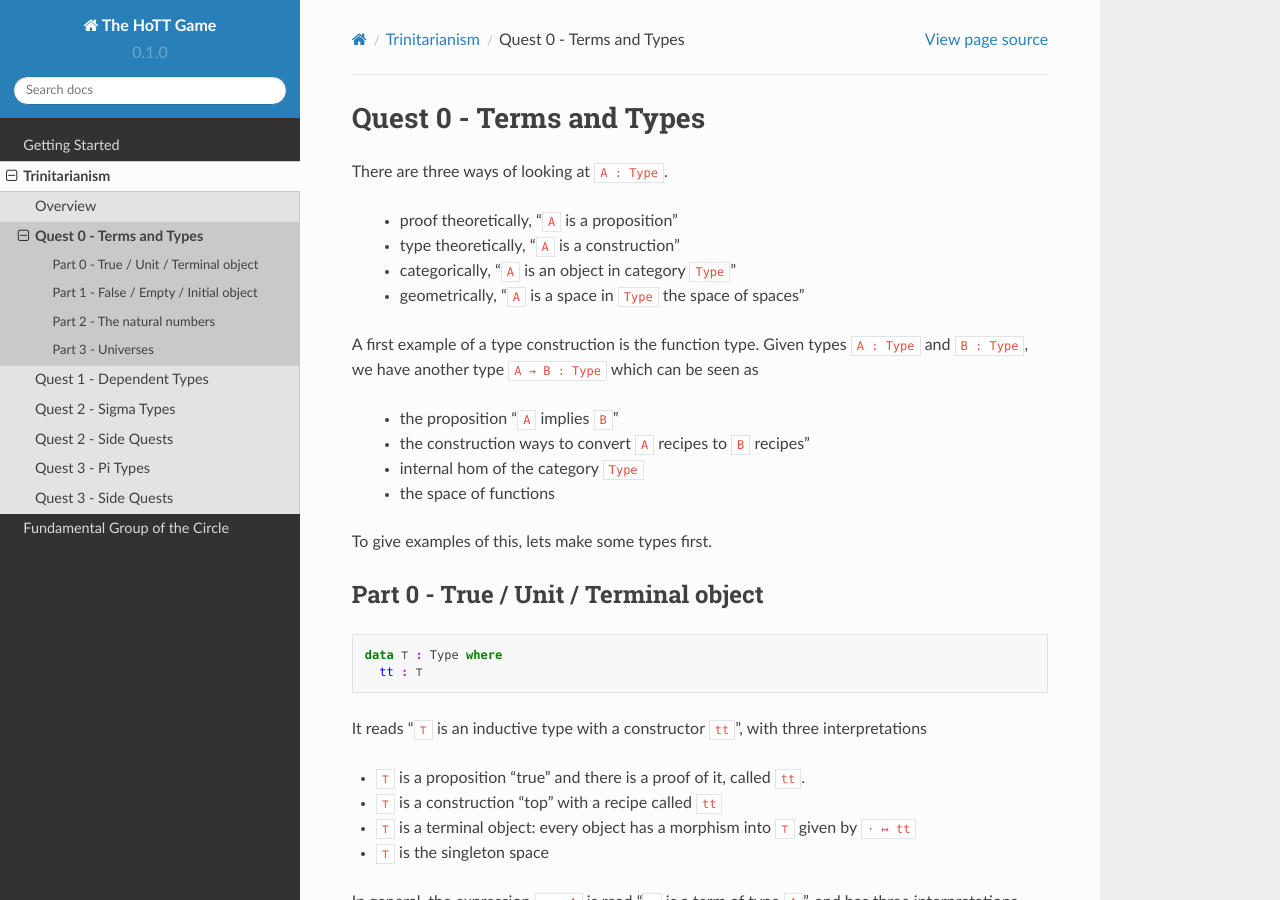
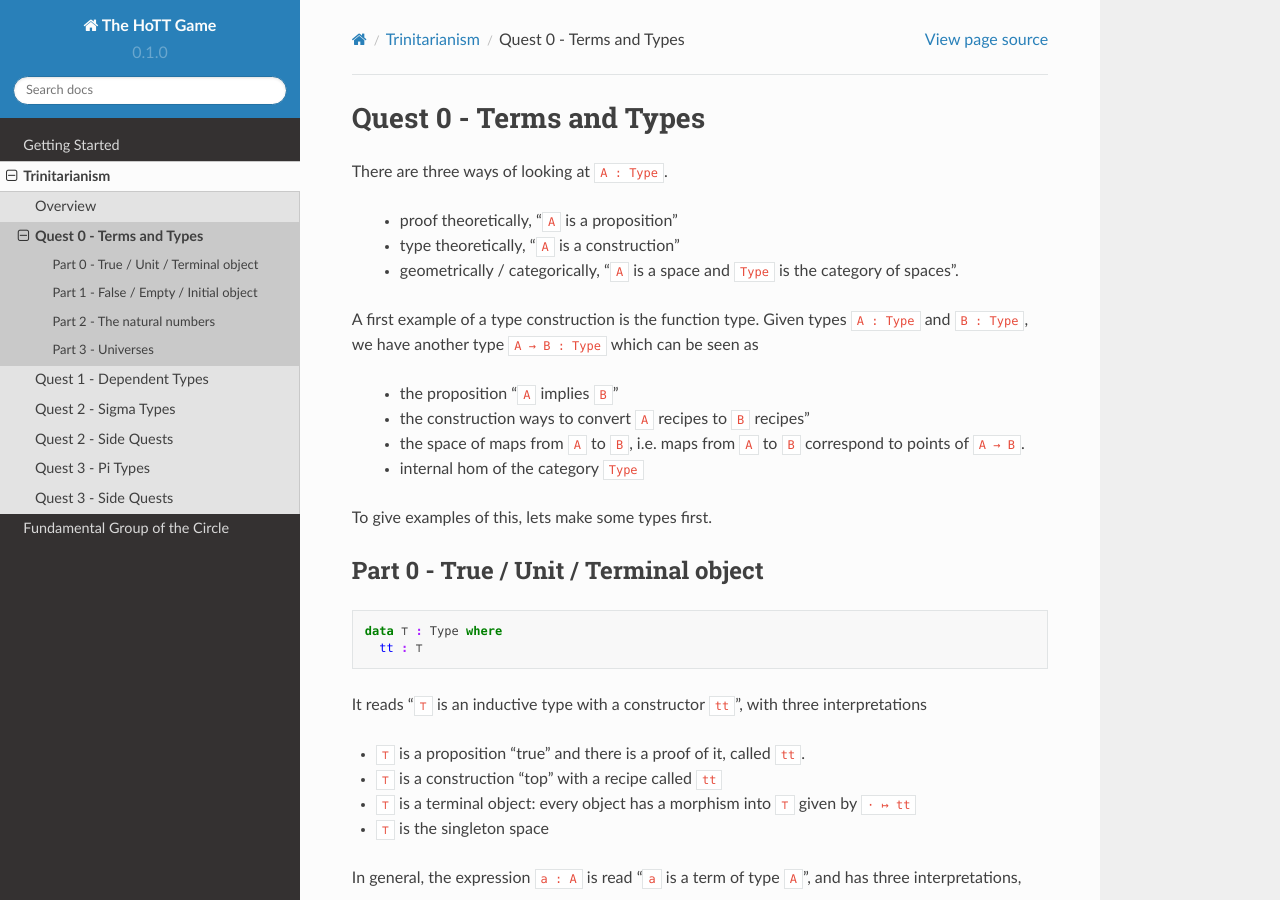
Before and after one commit to thehottgame/theHoTTGameGuide, a Sphinx documentation site: the page built from docs/source/0-trinitarianism/quest-0.rst, in a window 1280 px wide and 900 px high. Built offline with Sphinx 7.4.7 and the Read the Docs theme 2.0.0, drawn with Linux system fonts in a browser that asks for light colours.

Commit message:
Edited categorical interpretation of types

```diff
--- a/docs/source/0-trinitarianism/quest-0.rst
+++ b/docs/source/0-trinitarianism/quest-0.rst
@@ -8,8 +8,8 @@ There are three ways of looking at ``A : Type``.
 
   - proof theoretically, "``A`` is a proposition"
   - type theoretically, "``A`` is a construction"
-  - categorically, "``A`` is an object in category ``Type``"
-  - geometrically, "``A`` is a space in ``Type`` the space of spaces"
+  - geometrically / categorically,
+    "``A`` is a space and ``Type`` is the category of spaces".
 
 A first example of a type construction is the function type.
 Given types ``A : Type`` and ``B : Type``,
@@ -17,8 +17,9 @@ we have another type ``A → B : Type`` which can be seen as
 
   - the proposition "``A`` implies ``B``"
   - the construction ways to convert ``A`` recipes to ``B`` recipes"
+  - the space of maps from ``A`` to ``B``,
+    i.e. maps from ``A`` to ``B`` correspond to points of ``A → B``.
   - internal hom of the category ``Type``
-  - the space of functions
 
 To give examples of this, lets make some types first.
 
```
